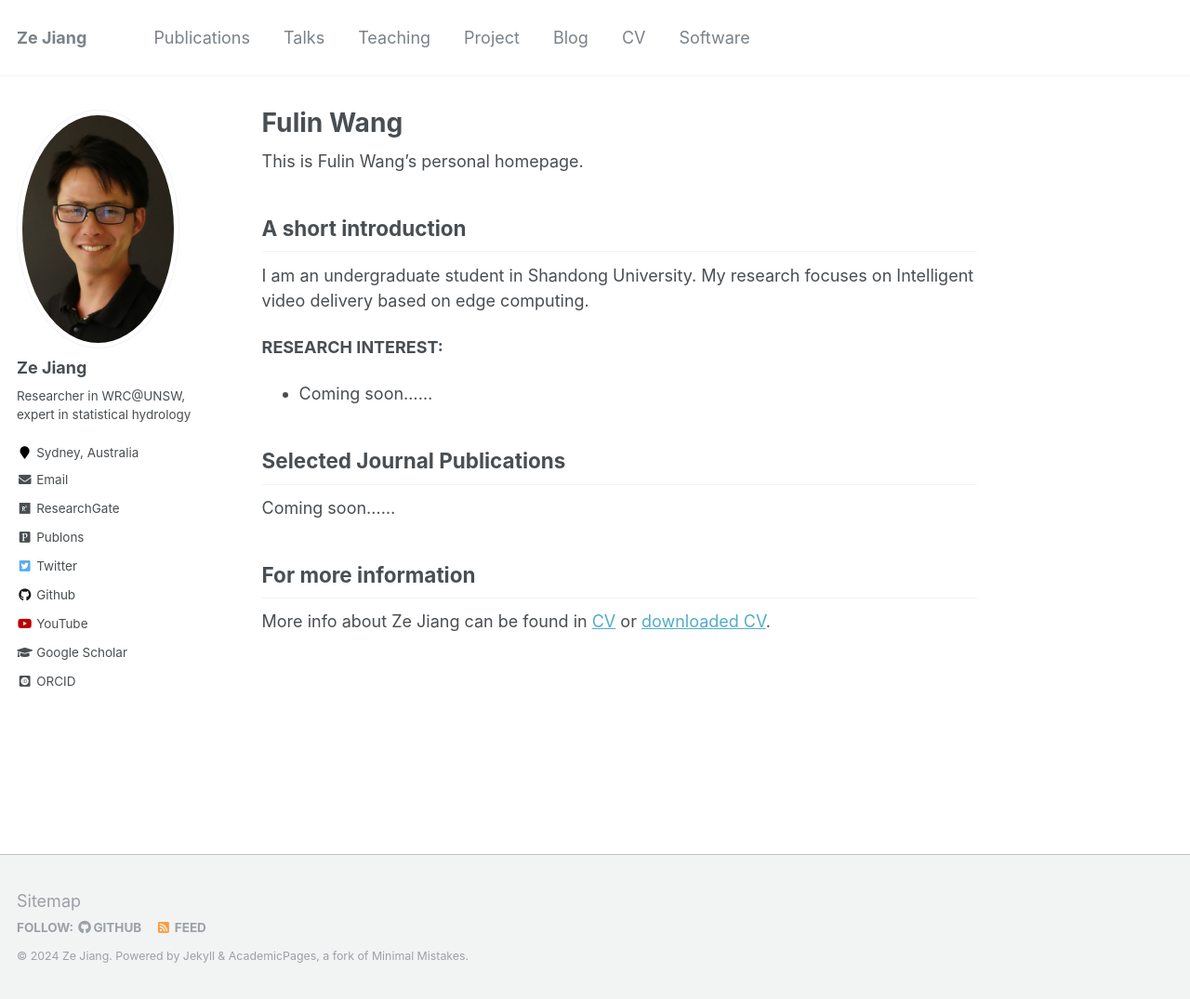
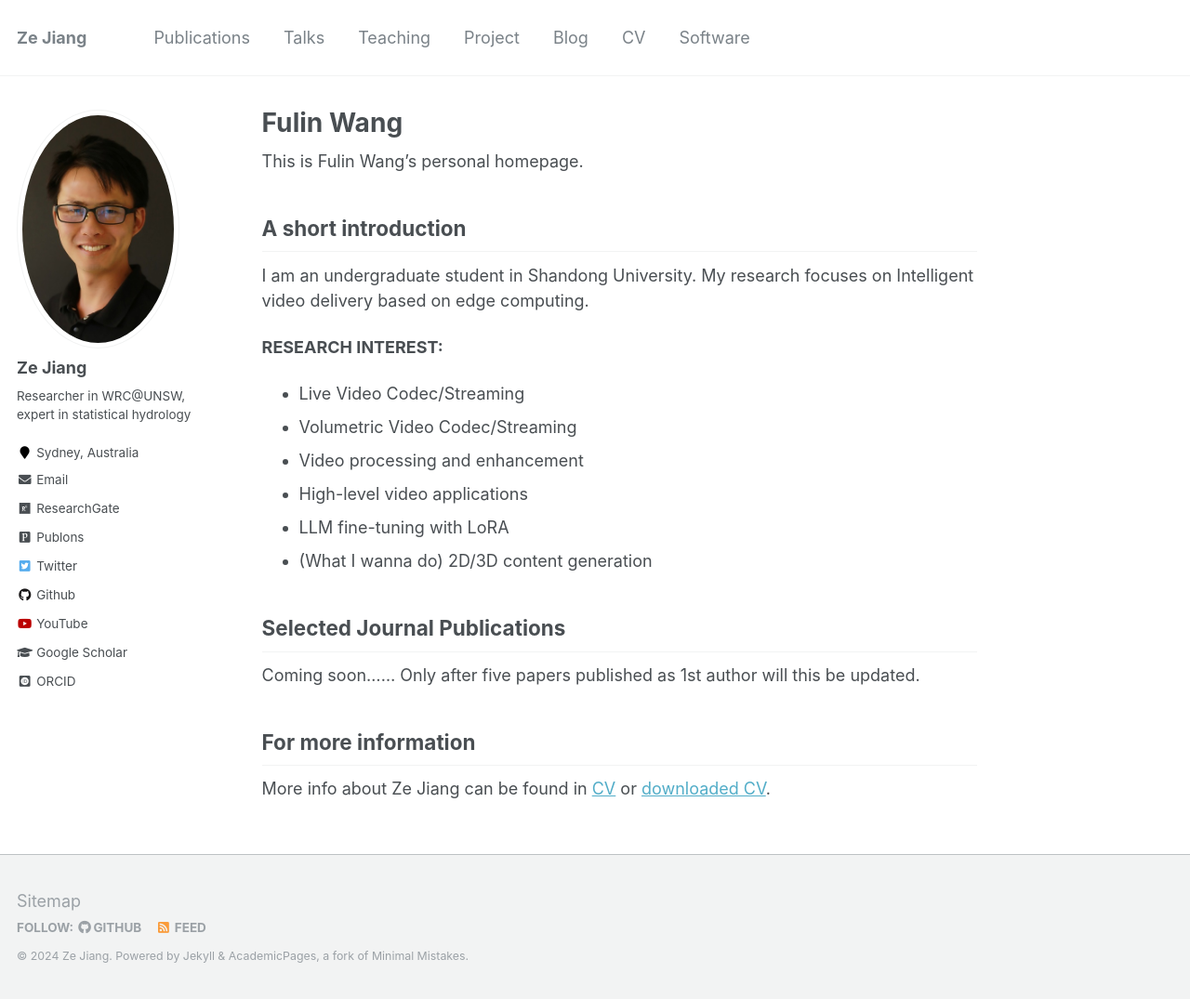
Before and after one commit to Wanghaha2333/Wanghaha2333.github.io, a Jekyll site: the page built from _pages/about.md, in a window 1280 px wide and 1075 px high. Shown: the whole window at 93% size. Built offline with Jekyll 4.4.1, drawn with Linux system fonts in a browser that asks for light colours; some web fonts are replaced.

Commit message:
Update about.md

```diff
--- a/_pages/about.md
+++ b/_pages/about.md
@@ -15,11 +15,17 @@ I am an undergraduate student in Shandong University. My research focuses on Int
 
 <b>RESEARCH INTEREST:</b>
 
-* Coming soon......
+* Live Video Codec/Streaming
+* Volumetric Video Codec/Streaming
+* Video processing and enhancement
+* High-level video applications
+* LLM fine-tuning with LoRA
+* (What I wanna do) 2D/3D content generation
 
 
 ## Selected Journal Publications
 Coming soon......
+Only after five papers published as 1st author will this be updated.
 
 ## For more information
 More info about Ze Jiang can be found in [CV](https://Wanghaha2333.github.io/cv/) or [downloaded CV](http://Wanghaha2333.github.io/files/CV_Ze JIANG_UNSW_Eng.pdf).
```
